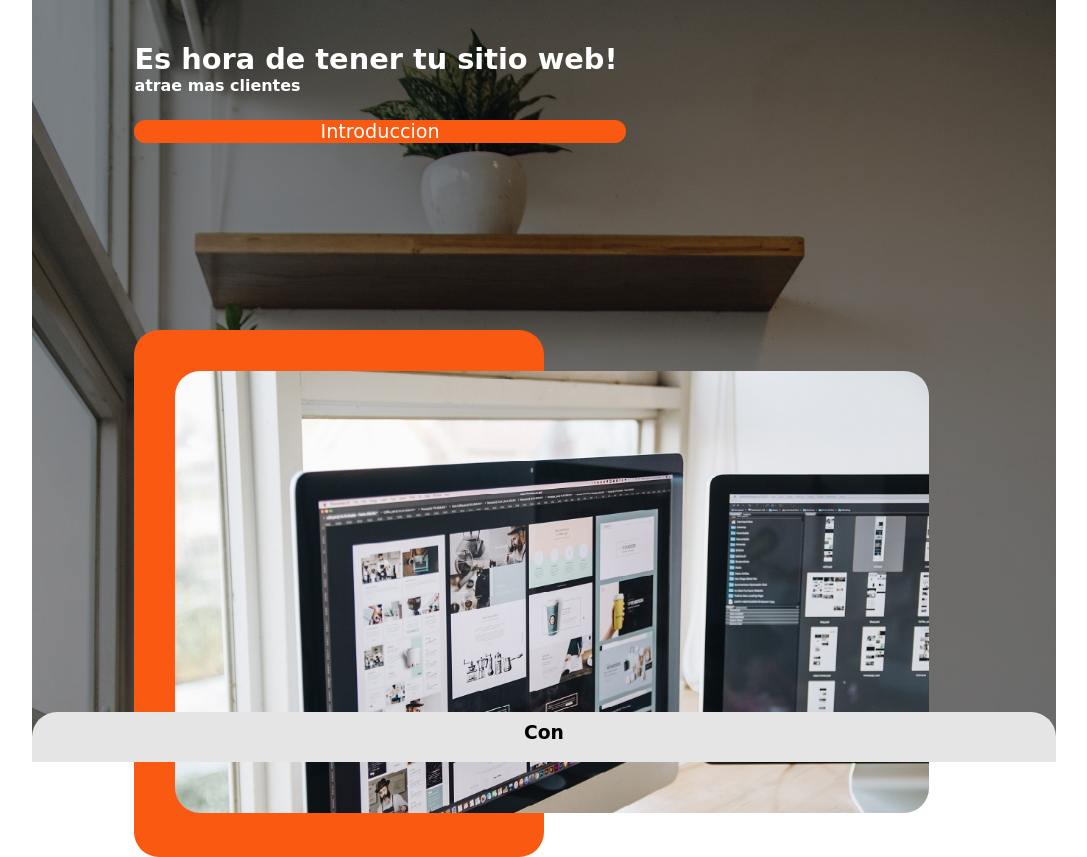
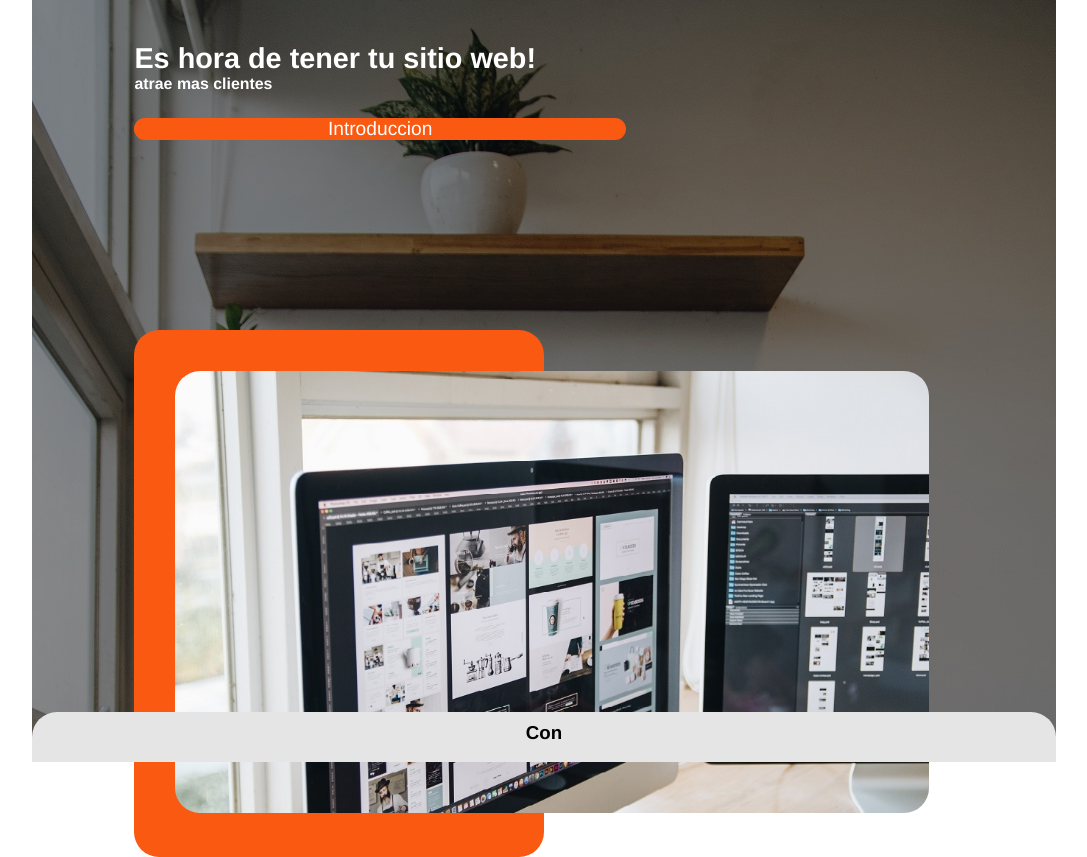
Before and after one commit to AiAxGit/AiAxGit.github.io, a plain HTML site: page index.html in a window 1280 px wide. Shown: the part 38-895 px from the top of the page, without its empty margins (96-1183 px from the left). Drawn offline with Linux system fonts and the light colour scheme.

Commit message:
Update css.css

```diff
--- a/css.css
+++ b/css.css
@@ -1,5 +1,5 @@
 /*limpiar cascada*/
-html, body{font-family:cursive; width:100%; height:100%;}
+html, body{font-family:Helvetica, cursive; width:100%; height:100%;}
 *{margin:0; padding:0; border:0;}
 @media(min-width:1024px){html{width:100%; display:grid; place-items:center;} body{width:1024px;}}
 /*Libreria (uso por class)       */
```
